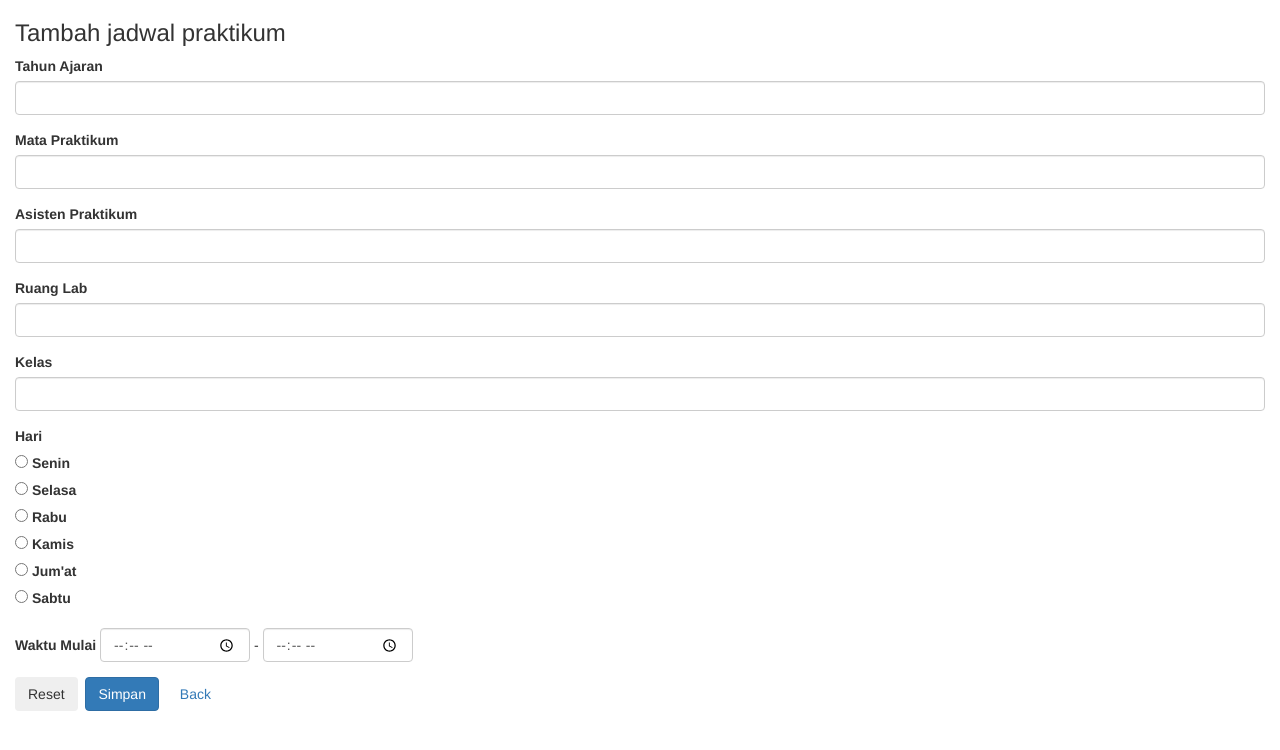
After one commit to Arkaa45/Jadwal_LabKom, a CodeIgniter app: page /Jadwal_LabKom/index.php/jadwalpraktikum/tambah in a window 1280 px wide. The commit adds this page. Shown: the top 750 px of the page. Run offline with CodeIgniter, Linux system fonts and the light colour scheme.

Commit message:
form tambah jadwal
membuat tampilan form untuk menambah jadwal praktikum, namun belum bisa difungsikan

```diff
--- a/application/controllers/JadwalPraktikum.php
+++ b/application/controllers/JadwalPraktikum.php
@@ -12,4 +12,24 @@ class JadwalPraktikum extends CI_Controller {
         $data['role'] = $this->session->userdata('role');
         $this->load->view('jadwal_praktikum', $data);
     }
+
+    public function tambah() {
+        $data['role'] = $this->session->userdata('role');
+        $this->load->view('tambah_jadwal_praktikum', $data);
+    }
+
+    public function simpan() {
+        $data = array(
+            'tahun_ajaran' => $this->input->post('tahun_ajaran'),
+            'kode_matkum' => $this->input->post('kode_matkum'),
+            'nidn' => $this->input->post('nidn'),
+            'kode_ruang' => $this->input->post('kode_ruang'),
+            'kode_kelas' => $this->input->post('kode_kelas'),
+            'hari' => $this->input->post('hari'),
+            'waktu_mulai' => $this->input->post('waktu_mulai'),
+            'waktu_selesai' => $this->input->post('waktu_selesai'),
+        );
+        $this->JadwalPraktikum_model->insert_jadwal($data);
+        redirect('JadwalPraktikum');
+    }
 }
--- a/application/models/JadwalPraktikum_model.php
+++ b/application/models/JadwalPraktikum_model.php
@@ -6,5 +6,9 @@ class JadwalPraktikum_model extends CI_Model {
     public function get_all_jadwal() {
         return $this->db->get('jadwal_praktikum')->result_array();
     }
+    // Tambah data jadwal praktikum
+    public function insert_jadwal($data) {
+        return $this->db->insert('jadwal_praktikum', $data);
+    }
     // Tambahan fungsi lain (insert, update, delete) bisa dibuat sesuai kebutuhan
 }
--- a/application/views/sidebar_laboran.php
+++ b/application/views/sidebar_laboran.php
@@ -23,9 +23,6 @@
             <li class="<?= (isset($active_menu) && $active_menu == 'asisten') ? 'active' : '' ?>">
                 <a href="#">Asisten Praktikum</a>
             </li>
-            <li class="<?= (isset($active_menu) && $active_menu == 'ruang') ? 'active' : '' ?>">
-                <a href="#">Ruang Laboratorium</a>
-            </li>
         </ul>
     </div>
 </div>
--- /dev/null
+++ b/application/views/tambah_jadwal_praktikum.php
@@ -0,0 +1,105 @@
+<!DOCTYPE html>
+<html lang="id">
+<head>
+    <meta charset="UTF-8">
+    <title>Tambah Jadwal Praktikum</title>
+    <link rel="stylesheet" href="<?php echo base_url('assets/css/bootstrap.min.css'); ?>">
+    <link rel="stylesheet" href="<?php echo base_url('assets/css/fontawesome/all.min.css'); ?>">
+    <link rel="stylesheet" href="<?php echo base_url('assets/css/sidebar.css'); ?>">
+    <style>
+        .form-group label { font-weight: bold; }
+        .btn { margin-right: 4px; }
+    </style>
+</head>
+<body>
+<?php $active_menu = 'jadwal'; ?>
+<div class="container-fluid">
+    <div class="row">
+        <?php
+        if (isset($role) && $role) {
+            if ($role == 'admin') {
+                $this->load->view('sidebar_admin', compact('active_menu'));
+                $content_class = 'col-md-10';
+            } elseif ($role == 'kepala_lab') {
+                $this->load->view('sidebar_kepala_lab', compact('active_menu'));
+                $content_class = 'col-md-10';
+            } elseif ($role == 'laboran') {
+                $this->load->view('sidebar_laboran', compact('active_menu'));
+                $content_class = 'col-md-10';
+            } else {
+                $content_class = 'col-md-12';
+            }
+        } else {
+            $content_class = 'col-md-12';
+        }
+        ?>
+        <div class="<?php echo $content_class; ?>">
+            <h3>Tambah jadwal praktikum</h3>
+            <form action="<?php echo base_url('index.php/JadwalPraktikum/simpan'); ?>" method="post">
+                <div class="form-group">
+                    <label for="tahun_ajaran">Tahun Ajaran</label>
+                    <input type="text" class="form-control" id="tahun_ajaran" name="tahun_ajaran" required>
+                </div>
+                <div class="form-group">
+                    <label for="kode_matkum">Mata Praktikum</label>
+                    <input type="text" class="form-control" id="kode_matkum" name="kode_matkum" required>
+                </div>
+                <div class="form-group">
+                    <label for="nidn">Asisten Praktikum</label>
+                    <input type="text" class="form-control" id="nidn" name="nidn" required>
+                </div>
+                <div class="form-group">
+                    <label for="kode_ruang">Ruang Lab</label>
+                    <input type="text" class="form-control" id="kode_ruang" name="kode_ruang" required>
+                </div>
+                <div class="form-group">
+                    <label for="kode_kelas">Kelas</label>
+                    <input type="text" class="form-control" id="kode_kelas" name="kode_kelas" required>
+                </div>
+                <div class="form-group">
+                    <label>Hari</label><br>
+                    <div class="form-check form-check-inline">
+                        <input class="form-check-input" type="radio" name="hari" id="senin" value="senin" required>
+                        <label class="form-check-label" for="senin">Senin</label>
+                    </div>
+                    <div class="form-check form-check-inline">
+                        <input class="form-check-input" type="radio" name="hari" id="selasa" value="selasa">
+                        <label class="form-check-label" for="selasa">Selasa</label>
+                    </div>
+                    <div class="form-check form-check-inline">
+                        <input class="form-check-input" type="radio" name="hari" id="rabu" value="rabu">
+                        <label class="form-check-label" for="rabu">Rabu</label>
+                    </div>
+                    <div class="form-check form-check-inline">
+                        <input class="form-check-input" type="radio" name="hari" id="kamis" value="kamis">
+                        <label class="form-check-label" for="kamis">Kamis</label>
+                    </div>
+                    <div class="form-check form-check-inline">
+                        <input class="form-check-input" type="radio" name="hari" id="jumat" value="jumat">
+                        <label class="form-check-label" for="jumat">Jum'at</label>
+                    </div>
+                    <div class="form-check form-check-inline">
+                        <input class="form-check-input" type="radio" name="hari" id="sabtu" value="sabtu">
+                        <label class="form-check-label" for="sabtu">Sabtu</label>
+                    </div>
+                </div>
+                <div class="form-group">
+                    <label for="waktu_mulai">Waktu Mulai</label>
+                    <input type="time" class="form-control" id="waktu_mulai" name="waktu_mulai" required style="width: 150px; display: inline-block;">
+                    <span> - </span>
+                    <label for="waktu_selesai" class="sr-only">Waktu Selesai</label>
+                    <input type="time" class="form-control" id="waktu_selesai" name="waktu_selesai" required style="width: 150px; display: inline-block;">
+                </div>
+                <button type="reset" class="btn btn-secondary">Reset</button>
+                <button type="submit" class="btn btn-primary">Simpan</button>
+                <a href="<?php echo base_url('index.php/JadwalPraktikum'); ?>" class="btn btn-secondary">Back</a>
+            </form>
+        </div>
+    </div>
+</div>
+<script src="<?php echo base_url('assets/js/bootstrap.min.js'); ?>"></script>
+<script src="<?php echo base_url('assets/js/auth-script.js'); ?>"></script>
+<script src="https://code.jquery.com/jquery-3.6.0.min.js"></script>
+<script src="<?php echo base_url('assets/js/sidebar.js'); ?>"></script>
+</body>
+</html>
```
Also changed, not shown: application/views/jadwal_praktikum.php (+21 -2 lines).
